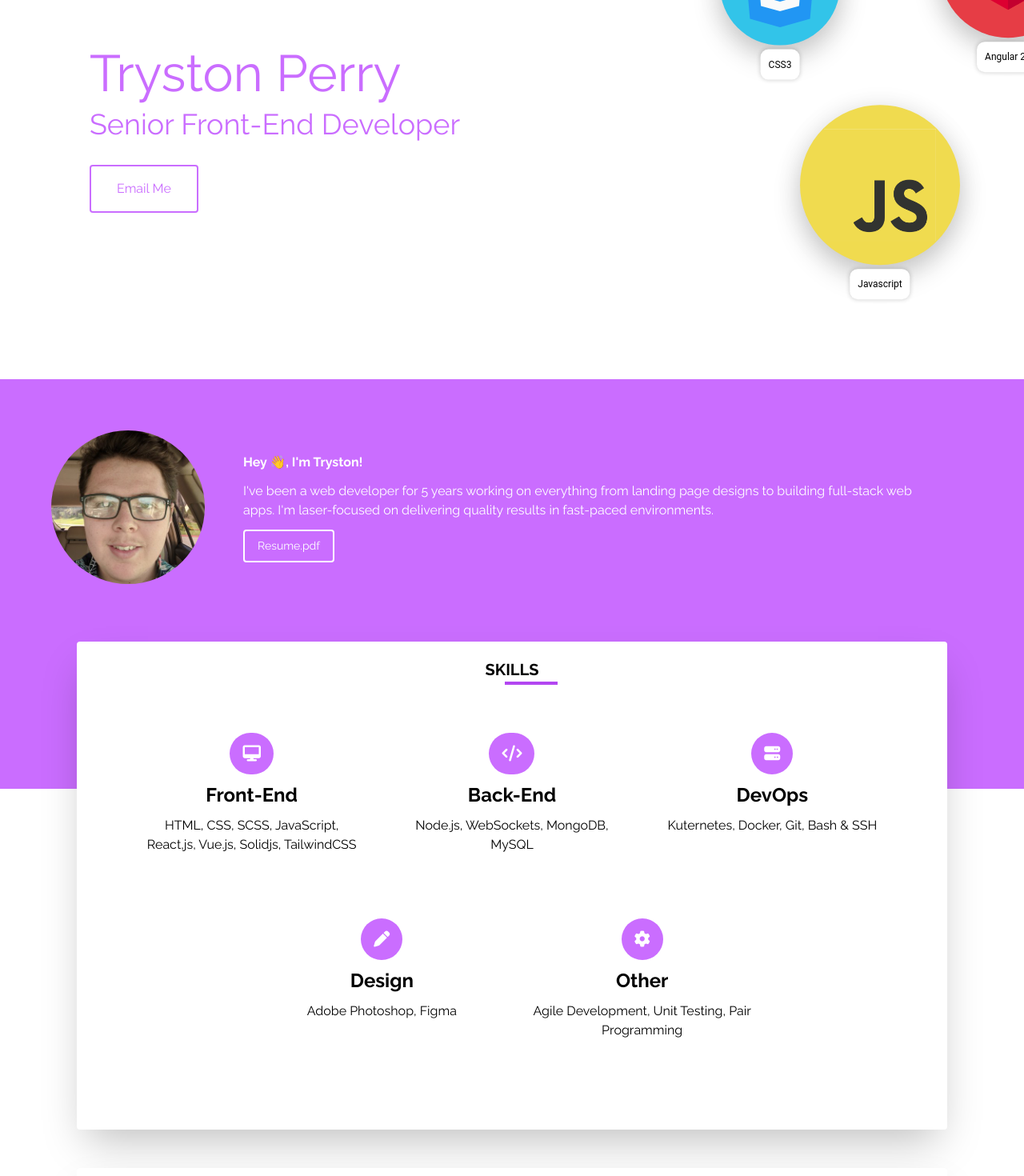
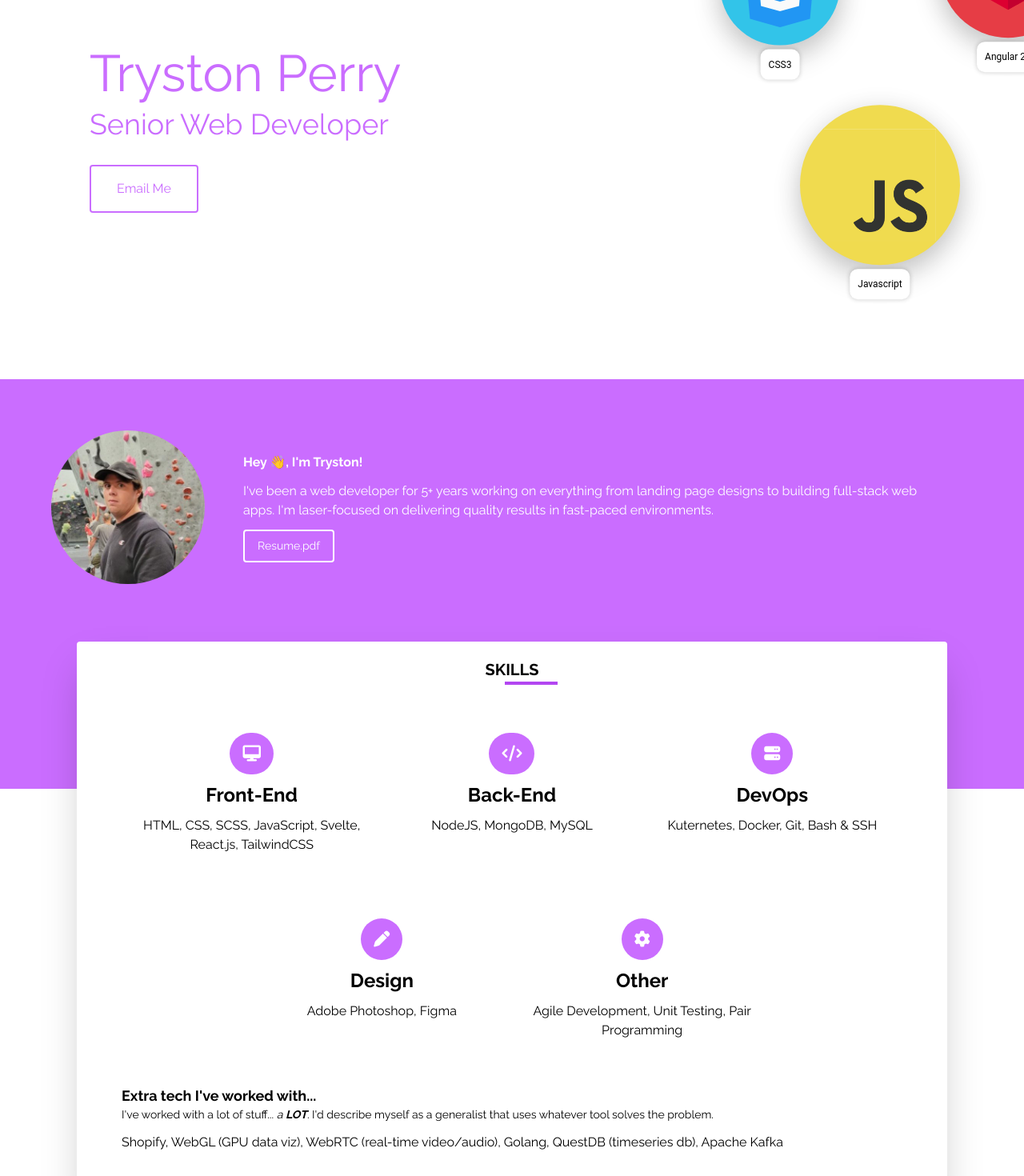
Before and after one commit to TrystonPerry/tryston.net, a Vue app: page / in a window 1280 px wide. Shown: the part 200-1670 px from the top of the page at 80% size. Built offline with nearby package versions, Linux system fonts and the light colour scheme; what vue-carousel-3d would draw is missing.

Commit message:
Updates (stop staring at my fucking commit log and touch some grass)

```diff
--- a/public/index.html
+++ b/public/index.html
@@ -5,7 +5,7 @@
     <meta http-equiv="X-UA-Compatible" content="IE=edge" />
     <meta name="viewport" content="width=device-width,initial-scale=1.0" />
     <link rel="icon" href="<%= BASE_URL %>favicon.ico" />
-    <title>Tryston Perry | Web Developer</title>
+    <title>Tryston Perry | Senior Web Dev</title>
     <link
       href="https://fonts.googleapis.com/css2?family=Raleway:wght@100;400;700&display=swap"
       rel="stylesheet"
--- a/src/App.vue
+++ b/src/App.vue
@@ -15,7 +15,7 @@
               Tryston Perry
             </h1>
             <p class="text-xl md:text-4xl md:mt-4 mb-6">
-              Senior Front-End Developer
+              Senior Web Developer
             </p>
             <a
               href="mailto:trystonperry@proton.me"
@@ -42,7 +42,7 @@
         <div class="p-4 md:px-12">
           <h2 class="font-bold">Hey 👋, I'm Tryston!</h2>
           <p class="mt-3">
-            I've been a web developer for 5 years working on everything from
+            I've been a web developer for 5+ years working on everything from
             landing page designs to building full-stack web apps. I'm
             laser-focused on delivering quality results in fast-paced
             environments.
@@ -65,12 +65,12 @@
         <Skill
           title="Front-End"
           icon="fas fa-desktop"
-          skills="HTML, CSS, SCSS, JavaScript, React,js, Vue.js, Solidjs, TailwindCSS"
+          skills="HTML, CSS, SCSS, JavaScript, Svelte, React.js, TailwindCSS"
         />
         <Skill
           title="Back-End"
           icon="fas fa-code"
-          skills="Node.js, WebSockets, MongoDB, MySQL"
+          skills="NodeJS, MongoDB, MySQL"
         />
         <Skill
           title="DevOps"
@@ -88,6 +88,19 @@
           skills="Agile Development, Unit Testing, Pair Programming"
         />
       </ul>
+
+      <div>
+        <h2 class="text-lg font-bold">Extra tech I've worked with...</h2>
+        <p class="text-sm">
+          I've worked with a lot of stuff...
+          <span class="italic">a <span class="font-bold">LOT</span></span>.
+          I'd describe myself as a generalist that uses whatever tool solves the problem.
+        </p>
+
+        <div class="my-3">
+          Shopify, WebGL (GPU data viz), WebRTC (real-time video/audio), Golang, QuestDB (timeseries db), Apache Kafka
+        </div>
+      </div>
     </Card>
 
     <Card title="Work Experience">
@@ -247,6 +260,16 @@
       </div>
     </Card>
 
+    <Card title="Testimonials">
+      <blockquote class="pb-2">
+        "Tryston built an author website for me and I can't recommend him high enough! He was so reliable and a very effective communicator through the whole process. He was also extremely prompt to have tasks finished when he stated they would be done. He was also great creatively when we brainstormed about different options. My site is both beautiful and user friendly. I could not have found a better person for this project and couldn’t be happier with the process and results!"
+      </blockquote>
+      <div>
+        <span class="font-bold">Clare Johnson</span> (2022) - Author of The First Noel a Tale of Friendship
+      </div>
+      <a href="https://thefirstnoelbook.com" target="_blank" class="text-blue-500 underline">Website</a>
+    </Card>
+
     <div class="w-full max-w-6xl mx-auto text-center px-2 pb-12">
       <div class="my-6">
         <h2 class="text-3xl font-bold">My Projects</h2>
@@ -378,6 +401,20 @@
             <i class="fab fa-github text-primary"></i>
           </a>
           <a
+            href="https://medium.com/@trystonperry"
+            target="_blank"
+            class="flex items-center justify-center bg-white text-white  h-12 w-12 rounded-full duration-100 transform hover:scale-105 hover:text-white hover:bg-white hover:shadow-lg hover:font-bold mr-2"
+          >
+            <i class="fab fa-medium text-primary"></i>
+          </a>
+          <a
+            href="https://dev.to/trystonperry"
+            target="_blank"
+            class="flex items-center justify-center bg-white text-white  h-12 w-12 rounded-full duration-100 transform hover:scale-105 hover:text-white hover:bg-white hover:shadow-lg hover:font-bold mr-2"
+          >
+            <i class="fab fa-dev text-primary"></i>
+          </a>
+          <a
             href="mailto:trystonperry@proton.me"
             target="_blank"
             class="flex items-center justify-center bg-white text-white  h-12 w-12 rounded-full duration-100 transform hover:scale-105 hover:text-white hover:bg-white hover:shadow-lg hover:font-bold"
```
Also changed, not shown: public/images/me.jpg.
